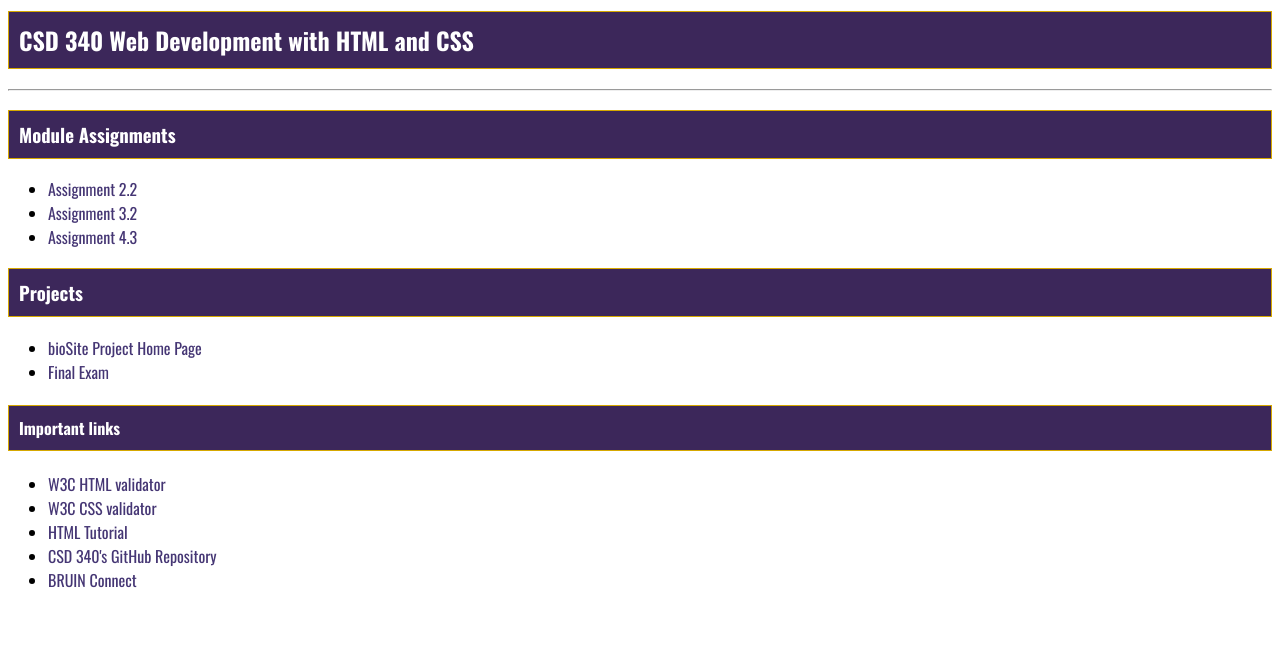
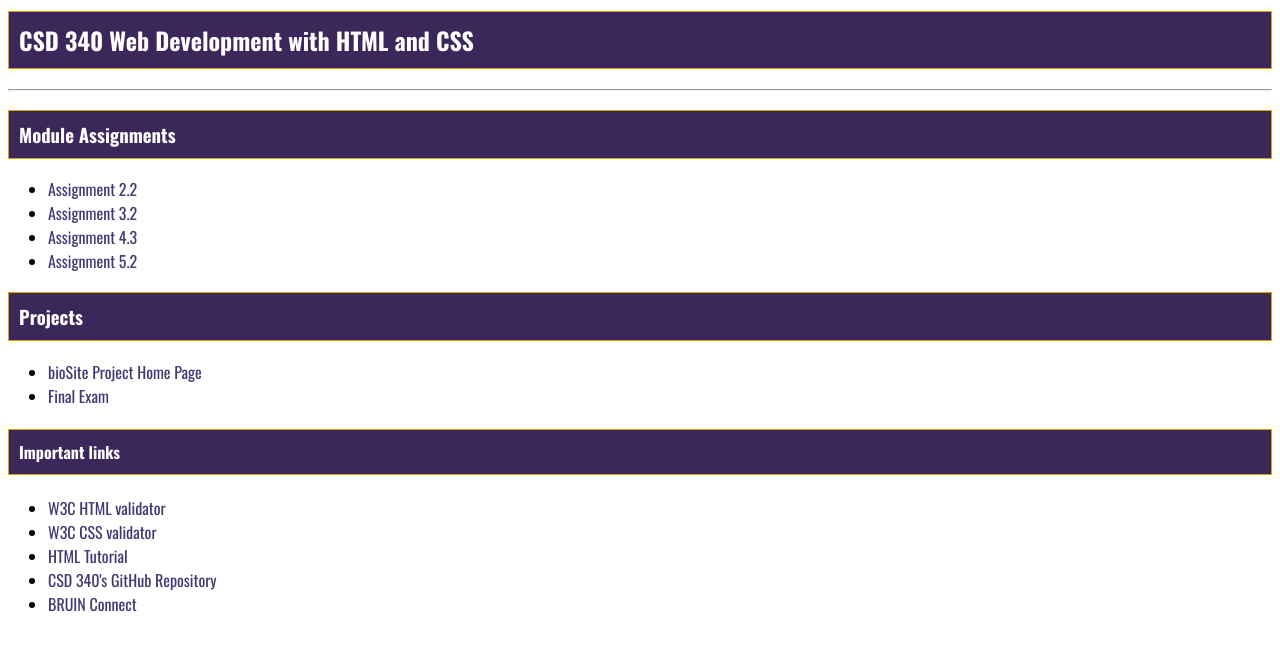
Before and after one commit to kaymonCodeM/csd-340, a plain HTML site: page index.html in a window 1280 px wide. Shown: the part 101-752 px from the top of the page. Drawn offline with nearby package versions, Linux system fonts and the light colour scheme.

Commit message:
Adding assignment 5.2

```diff
--- a/index.html
+++ b/index.html
@@ -24,6 +24,7 @@
             <li><a href="module-2/McCain_EX1.html">Assignment 2.2</a></li>
             <li><a href="module-3/McCain_EX2.html">Assignment 3.2</a></li>
             <li><a href="module-4/McCain_EX3.html">Assignment 4.3</a></li>
+            <li><a href="module-4/McCain_EX4.html">Assignment 5.2</a></li>
         </ul>
         <h3>Projects</h3>
         <ul>
```
